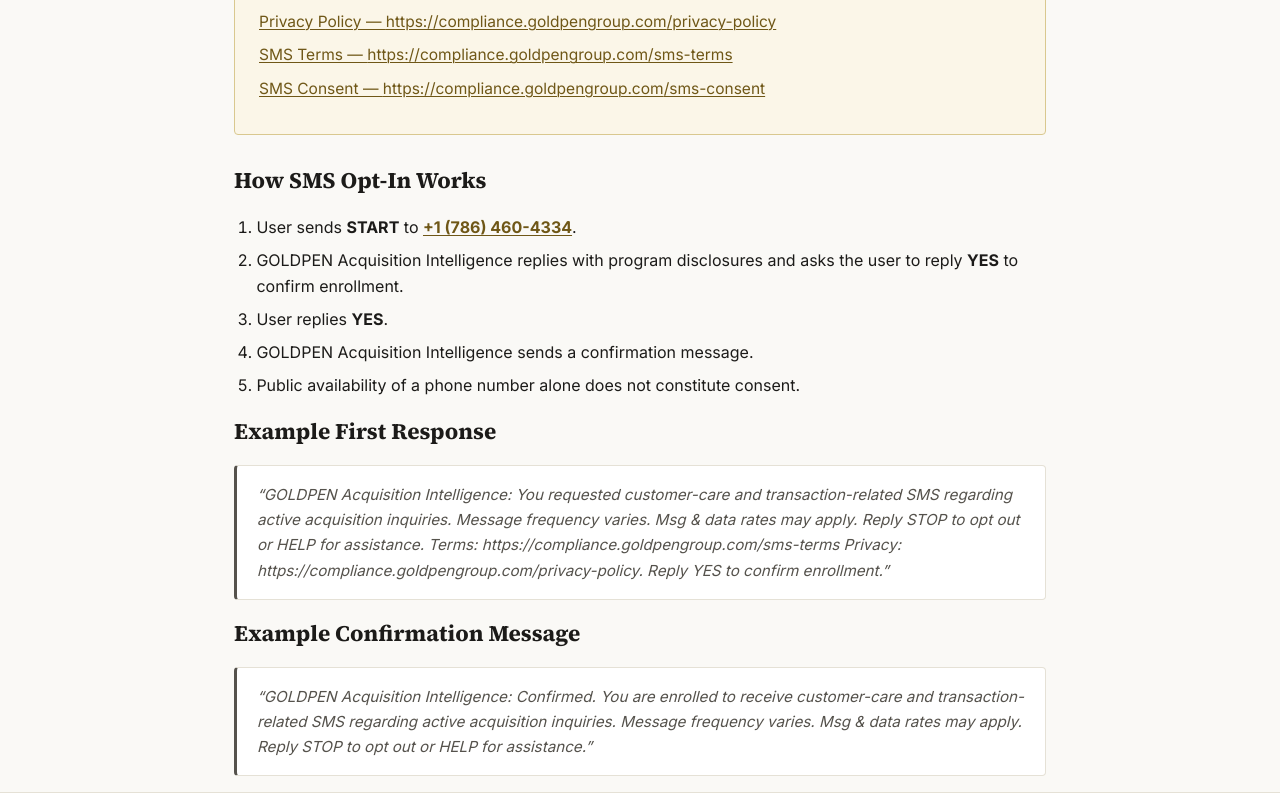
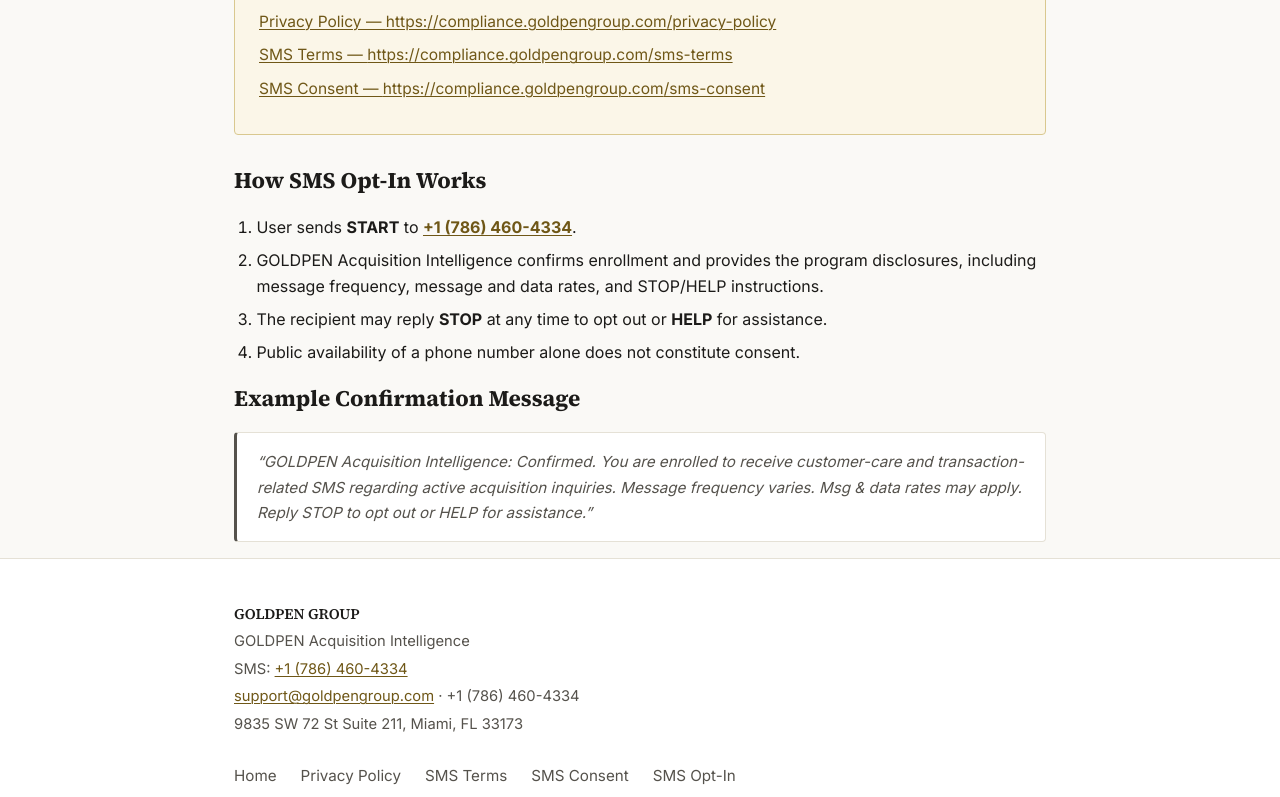
Before and after one commit to goldpenrealty-commits/goldpen-compliance-site, a Next.js app: page /sms-opt-in in a window 1280 px wide. Shown: the part 631-1428 px from the top of the page. Built offline with nearby package versions, Linux system fonts and the light colour scheme.

Commit message:
sms-opt-in: simplify to START->confirmation keyword flow, remove YES step

```diff
--- a/src/app/sms-opt-in/page.tsx
+++ b/src/app/sms-opt-in/page.tsx
@@ -73,26 +73,15 @@
             .
           </li>
           <li>
-            {brand.programName} replies with program disclosures and asks the user to reply{" "}
-            <strong>YES</strong> to confirm enrollment.
+            {brand.programName} confirms enrollment and provides the program disclosures,
+            including message frequency, message and data rates, and STOP/HELP instructions.
           </li>
           <li>
-            User replies <strong>YES</strong>.
+            The recipient may reply <strong>STOP</strong> at any time to opt out or{" "}
+            <strong>HELP</strong> for assistance.
           </li>
-          <li>{brand.programName} sends a confirmation message.</li>
           <li>Public availability of a phone number alone does not constitute consent.</li>
         </ol>
-      </section>
-
-      <section>
-        <h2>Example First Response</h2>
-        <p className="sms-sample">
-          &ldquo;{brand.programName}: You requested customer-care and transaction-related SMS
-          regarding active acquisition inquiries. Message frequency varies. Msg &amp; data rates
-          may apply. Reply STOP to opt out or HELP for assistance. Terms:{" "}
-          {brand.productionUrl}/sms-terms Privacy: {brand.productionUrl}/privacy-policy. Reply YES
-          to confirm enrollment.&rdquo;
-        </p>
       </section>
 
       <section>
```
